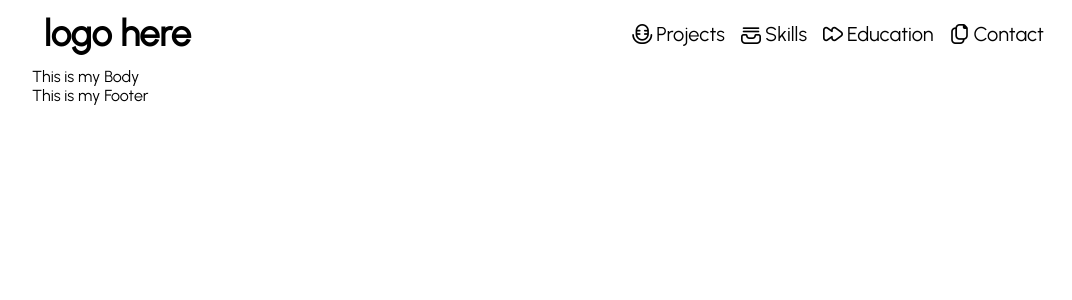
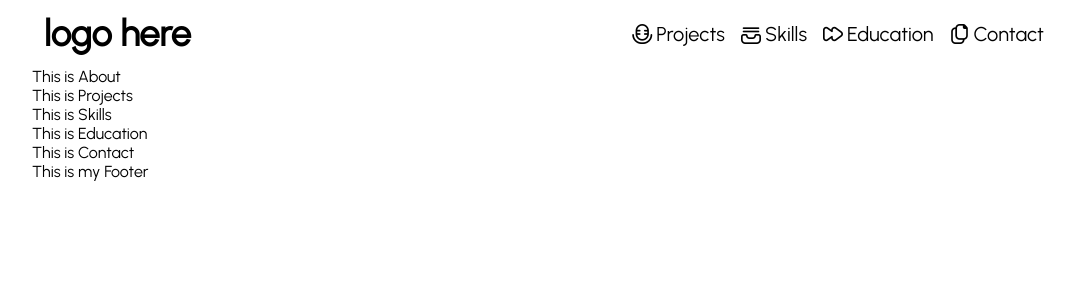
Before and after one commit to Kevin805/FolioPage, a React (Create React App) app: page / in a window 1280 px wide. Shown: the top 300 px of the page, without its empty margins (96-1168 px from the left). Built offline with nearby package versions, Linux system fonts and the light colour scheme.

Commit message:
Body components created.

```diff
--- /dev/null
+++ b/src/components/Body/About/index.js
@@ -0,0 +1,11 @@
+import React from 'react'
+
+function About() {
+    return (
+        <div>
+            This is About
+        </div>
+    )
+}
+
+export default About
--- /dev/null
+++ b/src/components/Body/Contact/index.js
@@ -0,0 +1,11 @@
+import React from 'react'
+
+function Contact() {
+    return (
+        <div>
+          This is Contact
+        </div>
+    )
+}
+
+export default Contact
--- /dev/null
+++ b/src/components/Body/Education/index.js
@@ -0,0 +1,11 @@
+import React from 'react'
+
+function Education() {
+    return (
+        <div>
+           This is Education
+        </div>
+    )
+}
+
+export default Education
--- /dev/null
+++ b/src/components/Body/Projects/index.js
@@ -0,0 +1,11 @@
+import React from 'react'
+
+function Projects() {
+    return (
+        <div>
+            This is Projects
+        </div>
+    )
+}
+
+export default Projects
--- /dev/null
+++ b/src/components/Body/Skills/index.js
@@ -0,0 +1,11 @@
+import React from 'react'
+
+function Skills() {
+    return (
+        <div>
+            This is Skills
+        </div>
+    )
+}
+
+export default Skills
--- a/src/components/Body/index.js
+++ b/src/components/Body/index.js
@@ -1,12 +1,31 @@
 import React from 'react'
 import './body.css'
+import About from './About/index'
+import Projects from './Projects/index'
+import Skills from './Skills/index'
+import Education from './Education/index'
+import Contact from './Contact/index'
 
 function Body() {
     return (
-        <div>
-            This is my Body
+        <div className="body">
+            <section id="about">
+                <About />
+            </section>
+            <section id="projects">
+                <Projects />
+            </section>
+            <section id="skills">
+                <Skills />
+            </section>
+            <section id="education">
+                <Education />
+            </section>
+            <section id="contact">
+                <Contact />
+            </section>
         </div>
     )
-}
+};
 
 export default Body
```
